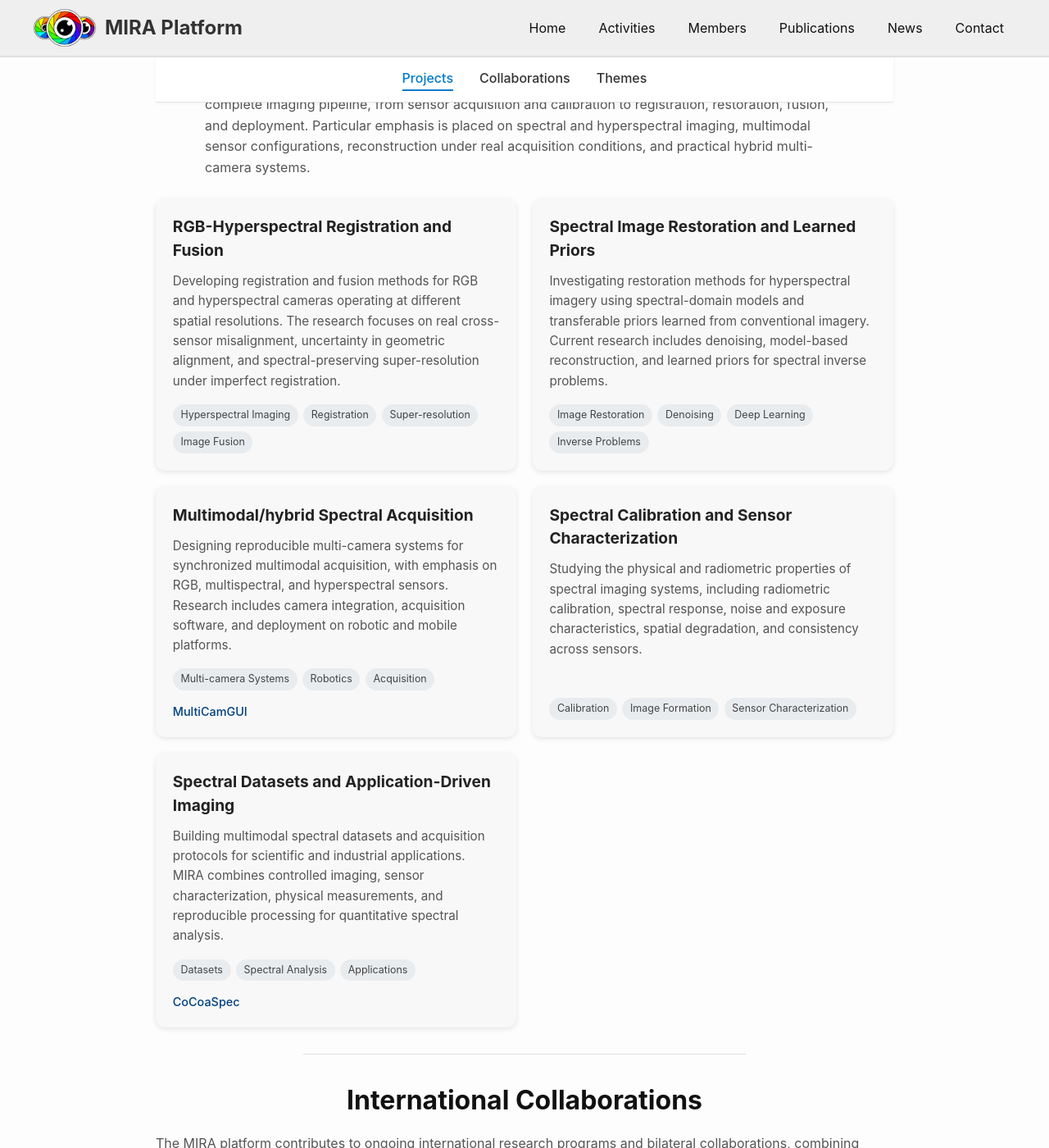
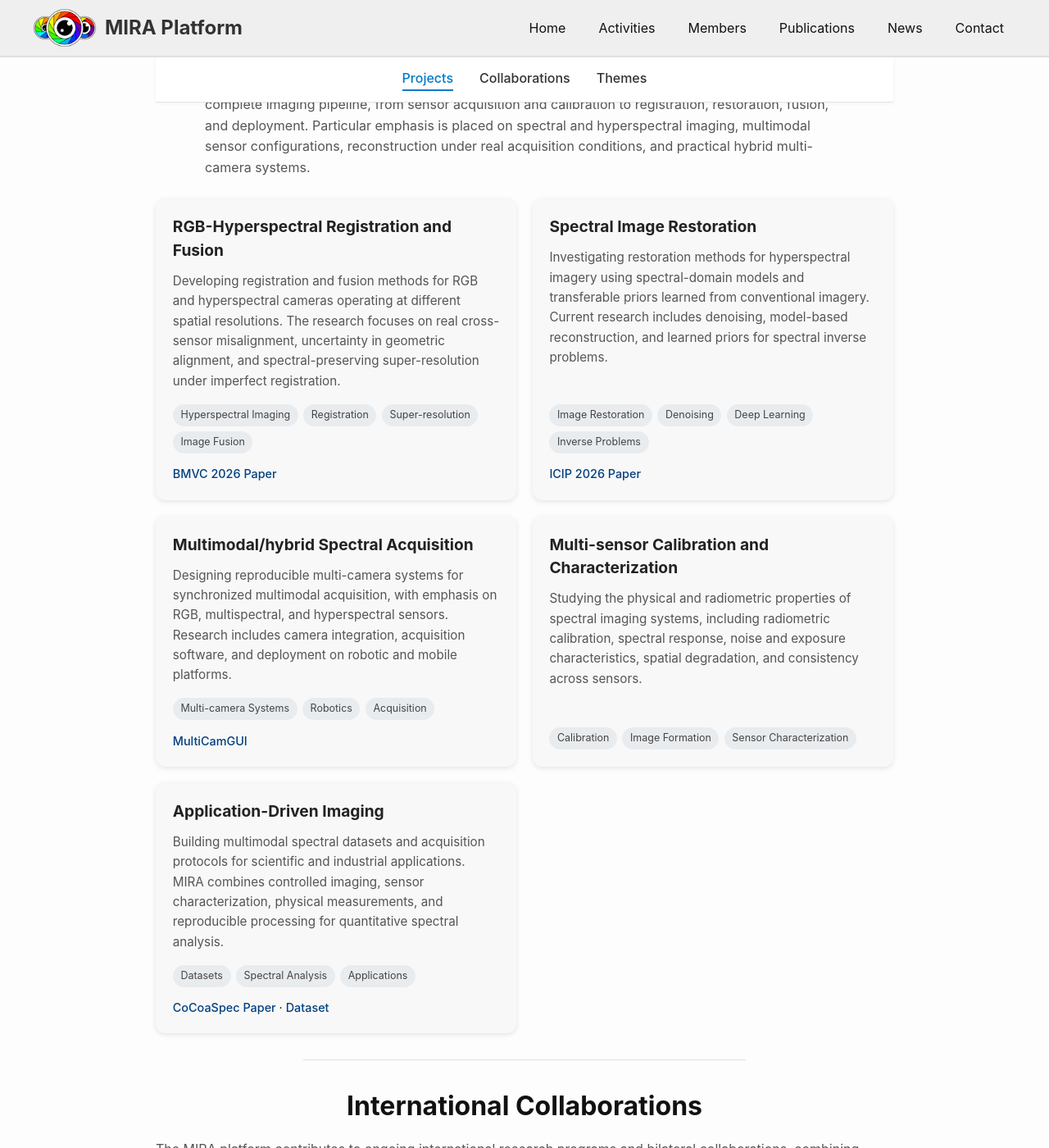
Before and after one commit to mira-imaging/mira-imaging.github.io, a Jekyll site: the page built from _pages_navbar/research.html, in a window 1280 px wide and 1400 px high, scrolled down 648 px. Shown: the whole window at 82% size. Built offline with Jekyll 4.4.1, drawn with Linux system fonts in a browser that asks for light colours.

Commit message:
Fix research cards

```diff
--- a/_pages_navbar/research.html
+++ b/_pages_navbar/research.html
@@ -39,10 +39,15 @@ permalink: /research/
         <span>Super-resolution</span>
         <span>Image Fusion</span>
       </div>
+      <div class="project-links">
+        <a href="{{ site.baseurl }}/news/20260811-paper-lightweight-sr/">
+          BMVC 2026 Paper
+        </a>
+      </div>
     </article>
 
     <article class="project-card">
-      <h2>Spectral Image Restoration and Learned Priors</h2>
+      <h2>Spectral Image Restoration</h2>
       <p>
         Investigating restoration methods for hyperspectral imagery using
         spectral-domain models and transferable priors learned from conventional
@@ -54,6 +59,11 @@ permalink: /research/
         <span>Denoising</span>
         <span>Deep Learning</span>
         <span>Inverse Problems</span>
+      </div>
+      <div class="project-links">
+        <a href="{{ site.baseurl }}/news/20260430-paper-adapters/">
+          ICIP 2026 Paper
+        </a>
       </div>
     </article>
 
@@ -71,12 +81,14 @@ permalink: /research/
         <span>Acquisition</span>
       </div>
       <div class="project-links">
-        <a href="https://github.com/mira-imaging/camera-gui" target="_blank">MultiCamGUI</a>
+        <a href="https://github.com/mira-imaging/camera-gui" target="_blank">
+          MultiCamGUI
+        </a>
       </div>
     </article>
 
     <article class="project-card">
-      <h2>Spectral Calibration and Sensor Characterization</h2>
+      <h2>Multi-sensor Calibration and Characterization</h2>
       <p>
         Studying the physical and radiometric properties of spectral imaging systems,
         including radiometric calibration, spectral response, noise and exposure
@@ -90,7 +102,7 @@ permalink: /research/
     </article>
 
     <article class="project-card">
-      <h2>Spectral Datasets and Application-Driven Imaging</h2>
+      <h2>Application-Driven Imaging</h2>
       <p>
         Building multimodal spectral datasets and acquisition protocols for scientific
         and industrial applications. MIRA combines controlled imaging, sensor
@@ -103,8 +115,14 @@ permalink: /research/
         <span>Applications</span>
       </div>
       <div class="project-links">
+        <a href="{{ site.baseurl }}/news/20251127-paper-cocoaspec/">
+          CoCoaSpec Paper
+        </a>
+        ·
         <a href="https://huggingface.co/datasets/ecos-nord-ginp-uis/CoCoaSpec"
-           target="_blank">CoCoaSpec</a>
+          target="_blank">
+          Dataset
+        </a>
       </div>
     </article>
 
```
